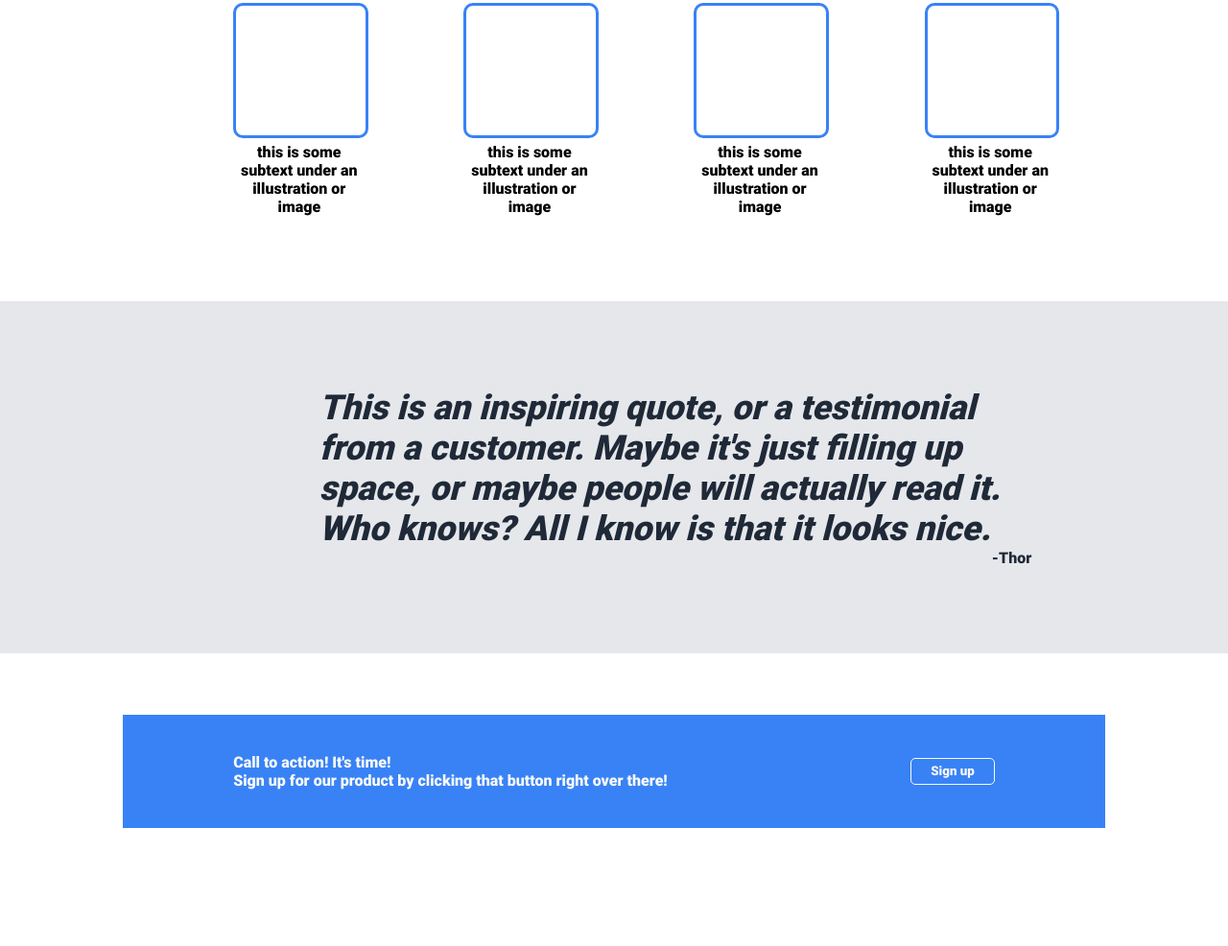
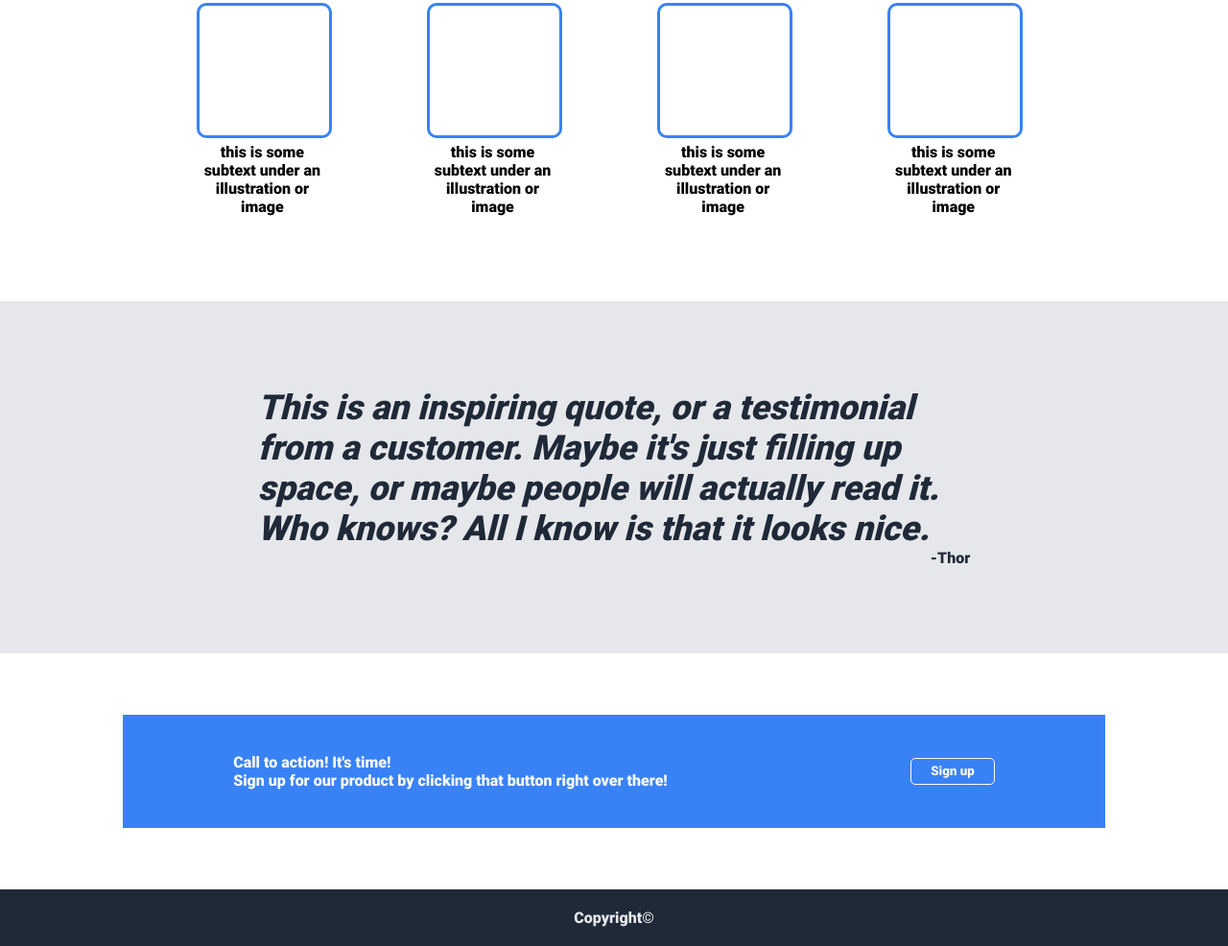
Before and after one commit to SamuelKiragu/Brainnest-CSS-Assignment, a plain HTML site: page index.html in a window 1280 px wide. Shown: the part 569-1555 px from the top of the page at 96% size. Before the commit the page ends 1496 px from the top, so only its background shows below. Drawn offline with Linux system fonts and the light colour scheme; files whose address does not match are found by name.

Commit message:
Added footer section

```diff
--- a/CSS/style.css
+++ b/CSS/style.css
@@ -87,7 +87,7 @@
     color: #1f2937;
     display: flex;
     flex-direction: column;
-    padding: 7vw 16% 7vw 26%
+    padding: 7vw 21% 7vw 21%
 }
 
 #Quote-Section p{
@@ -106,7 +106,7 @@
     align-items: center;
     display: flex;
     flex-direction: column;
-    padding: 0px 14% 7vw 19%;
+    padding: 0px 17% 7vw 16%;
     width: 100%;
 }
 
@@ -139,6 +139,13 @@ button.CTA{
     color: #e5e7eb;
 }
 
+footer{
+    background: #1f2937;
+    color: #E5E7EB;
+    padding: 20px;
+    text-align: center;
+}
+
 h1.Main-Text{
     color: #f9faf8;
     font-size: 48px;
--- a/index.html
+++ b/index.html
@@ -60,5 +60,8 @@
         </div>
         <button>Sign up</button>
     </div>
+    <footer>
+        Copyright©
+    </footer>
   </body>
 </html>
```
